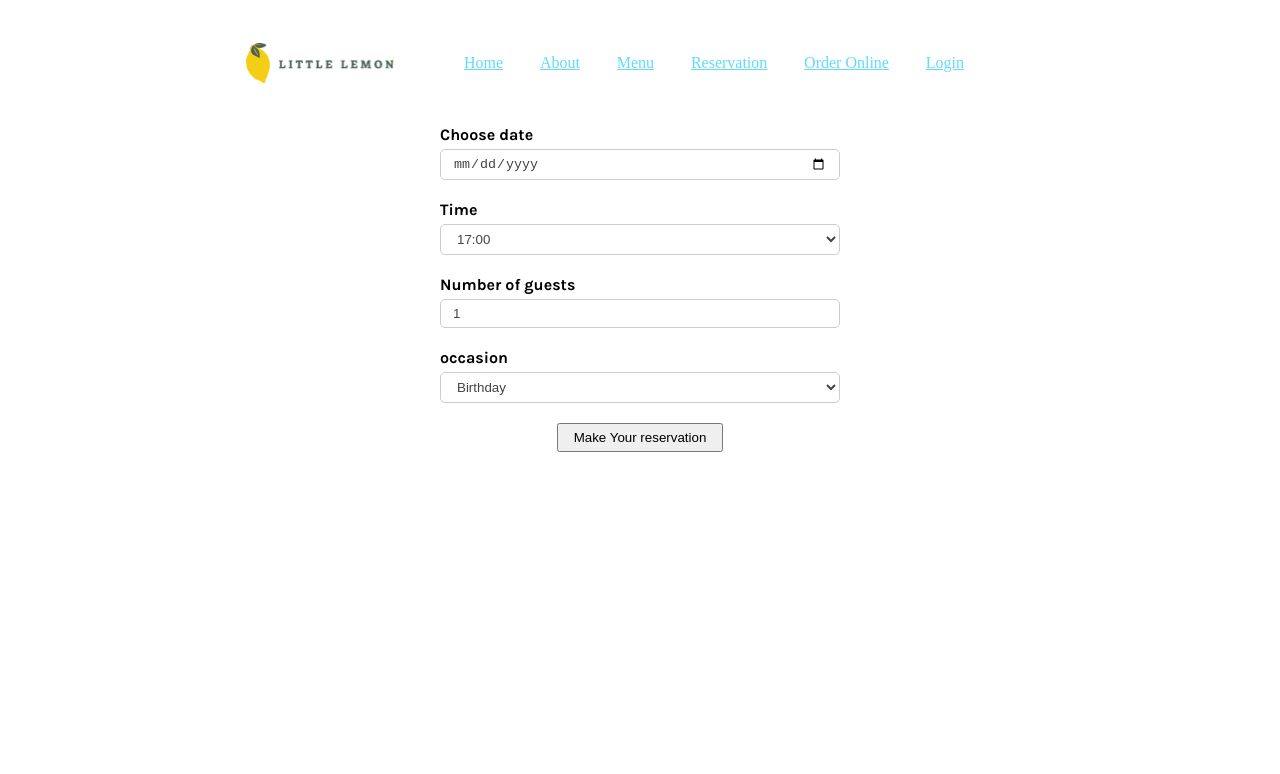
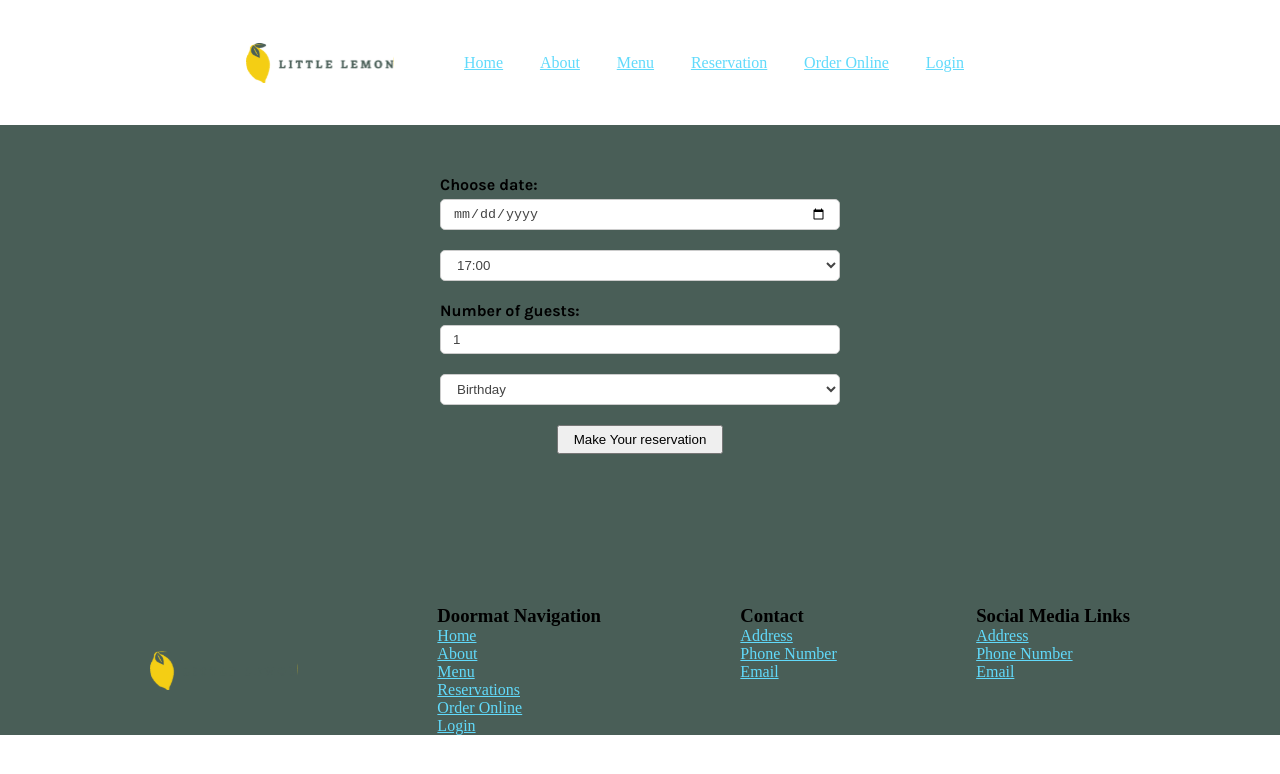
Before and after one commit to HesamMarshal/little-lemon, a React (Create React App) app: page /booking in a window 1280 px wide. Shown: the top 774 px of the page. Built offline with nearby package versions, Linux system fonts and the light colour scheme; a web font is replaced by a local one.

Commit message:
create common: Input, Select Componets

```diff
--- /dev/null
+++ b/src/common/Input.js
@@ -0,0 +1,18 @@
+const Input = ({ label, name, formik, type = "text" }) => {
+  return (
+    <div className="formControl">
+      <label htmlFor={name}>{label}:</label>
+      <input
+        type={type}
+        {...formik.getFieldProps({ name })}
+        name={name}
+        id={name}
+      />
+      {formik.errors[name] && formik.touched[name] && (
+        <div className="error">{formik.errors[name]}</div>
+      )}
+    </div>
+  );
+};
+
+export default Input;
--- /dev/null
+++ b/src/common/SelectComponent.js
@@ -0,0 +1,18 @@
+const SelectComponent = ({ selectOptions, name, formik }) => {
+  return (
+    <div className="formControl">
+      <select name={name} {...formik.getFieldProps({ name })}>
+        {selectOptions.map((item) => (
+          <option key={item.value} value={item.value}>
+            {item.label}
+          </option>
+        ))}
+      </select>
+      {formik.errors[name] && formik.touched[name] && (
+        <div className="error">{formik.errors[name]}</div>
+      )}
+    </div>
+  );
+};
+
+export default SelectComponent;
--- a/src/components/ReservationForm.js
+++ b/src/components/ReservationForm.js
@@ -1,9 +1,26 @@
 import { useFormik } from "formik";
 import * as Yup from "yup";
+import { useState } from "react";
+
+import Input from "../common/Input";
+import SelectComponent from "../common/SelectComponent";
 
 import "./reservationForm.css";
 
 const ReservationForm = () => {
+  const [availableTimes] = useState([
+    { label: "17:00", value: "17:00" },
+    { label: "18:00", value: "18:00" },
+    { label: "19:00", value: "19:00" },
+    { label: "20:00", value: "20:00" },
+    { label: "21:00", value: "21:00" },
+    { label: "22:00", value: "22:00" },
+  ]);
+
+  const [ocassioOptions] = useState([
+    { label: "Birthday", value: "Birthday" },
+    { label: "Anniversary", value: "Anniversary" },
+  ]);
   // formik Values and Funtions
   const initialValues = {
     resDate: "",
@@ -18,7 +35,7 @@ const ReservationForm = () => {
   const validationSchema = Yup.object({
     resDate: Yup.string().required("Date is requierd!"),
     resTime: Yup.string().required("Time is required!"),
-    guests: Yup.string().required("Number of Guests is requierd!").nullable(),
+    guests: Yup.number().required("Number of Guests is requierd!").nullable(),
     occasion: Yup.string().required("Select your nationality"),
   });
 
@@ -37,66 +54,24 @@ const ReservationForm = () => {
   });
 
   return (
-    <form>
-      <div className="formControl">
-        <label htmlFor="resDate">Choose date</label>
-        <input
-          type="date"
-          {...formik.getFieldProps("resDate")}
-          name="resDate"
-          id="resDate"
-        />
-        {formik.errors.resDate && formik.touched.resDate && (
-          <div className="error">{formik.errors.resDate}</div>
-        )}
-      </div>
-      <div className="formControl">
-        <label htmlFor="resTime">Time</label>
-
-        <select
-          {...formik.getFieldProps("resTime")}
-          name="resTime"
-          id="resTime"
-        >
-          <option>17:00</option>
-          <option>18:00</option>
-          <option>19:00</option>
-          <option>20:00</option>
-          <option>21:00</option>
-          <option>22:00</option>
-        </select>
-
-        {formik.errors.resTime && formik.touched.resTime && (
-          <div className="error">{formik.errors.resTime}</div>
-        )}
-      </div>
-
-      <div className="formControl">
-        <label htmlFor="guests">Number of guests</label>
-        <input
-          type="number"
-          {...formik.getFieldProps("guests")}
-          name="guests"
-          id="guests"
-          placeholder="1"
-          min="1"
-          max="10"
-        />
-        {formik.errors.guests && formik.touched.guests && (
-          <div className="error">{formik.errors.guests}</div>
-        )}
-      </div>
-
-      <div className="formControl">
-        <label>occasion</label>
-        <select id="occasion">
-          <option>Birthday</option>
-          <option>Anniversary</option>
-        </select>
-        {formik.errors.guests && formik.touched.guests && (
-          <div className="error">{formik.errors.guests}</div>
-        )}
-      </div>
+    <form onSubmit={formik.handleSubmit}>
+      <Input label="Choose date" name="resDate" formik={formik} type="date" />
+      <SelectComponent
+        selectOptions={availableTimes}
+        name="resTime"
+        formik={formik}
+      />
+      <Input
+        label="Number of guests"
+        name="guests"
+        formik={formik}
+        type="number"
+      />
+      <SelectComponent
+        selectOptions={ocassioOptions}
+        name="occasion"
+        formik={formik}
+      />
       <button type="submit" disabled={!formik.isValid}>
         Make Your reservation
       </button>
--- a/src/pages/BookingPage.js
+++ b/src/pages/BookingPage.js
@@ -1,11 +1,17 @@
 import Header from "../components/Header";
 import ReservationForm from "../components/ReservationForm";
+import Footer from "../components/Footer";
+
+import "./bookingPage.css";
 
 const BookingPage = () => {
   return (
     <>
       <Header />
-      <ReservationForm />
+      <section id="reservation">
+        <ReservationForm />
+      </section>
+      <Footer />
     </>
   );
 };
--- /dev/null
+++ b/src/pages/bookingPage.css
@@ -0,0 +1,6 @@
+#reservation {
+    padding-top: 50px;
+    padding-bottom: 50px;
+    background-color: #495E57;
+    min-height: 60vh;
+}
```
Also changed, not shown: src/components/Reserve.js (added, +81 -0 lines).
